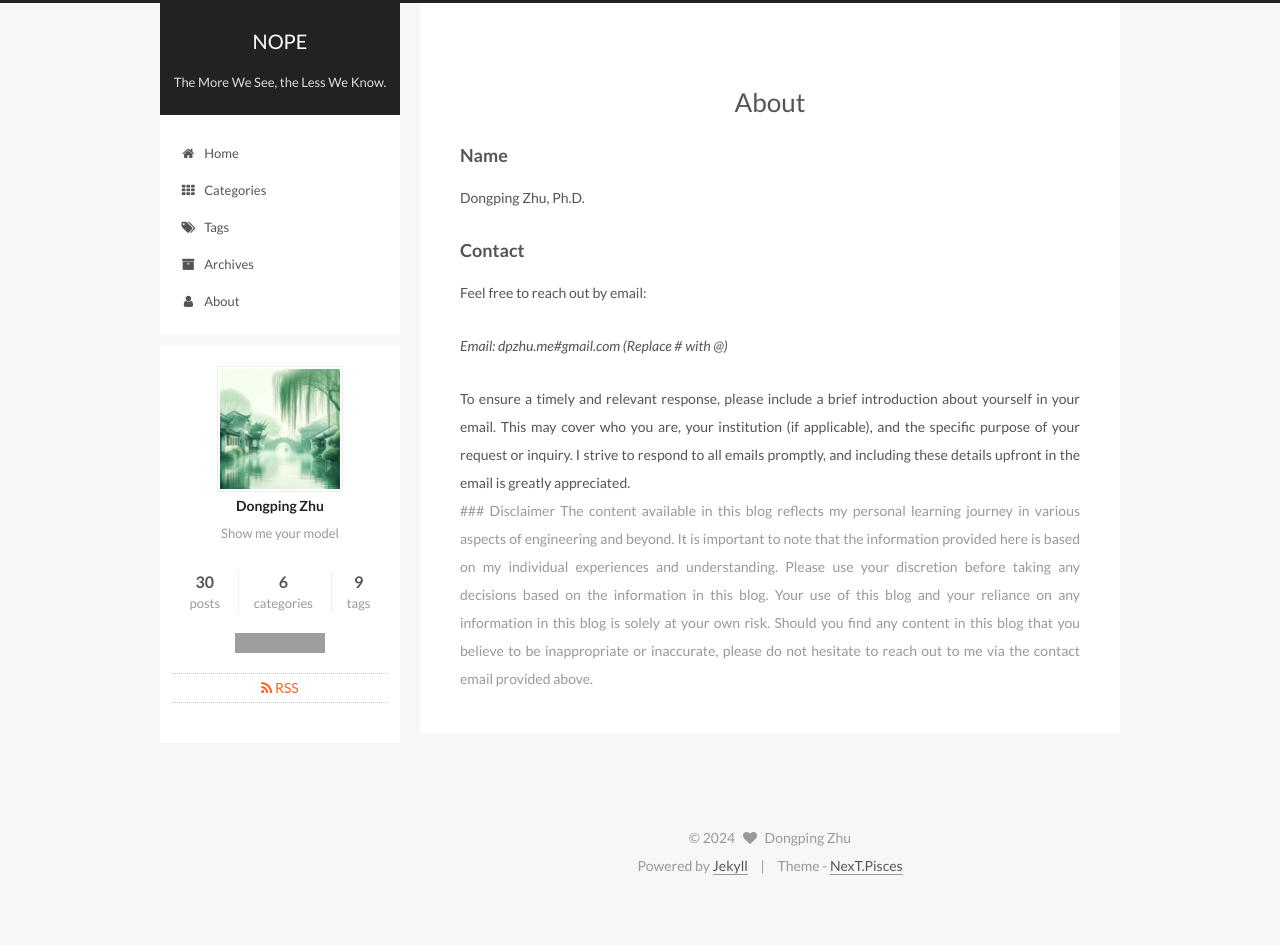
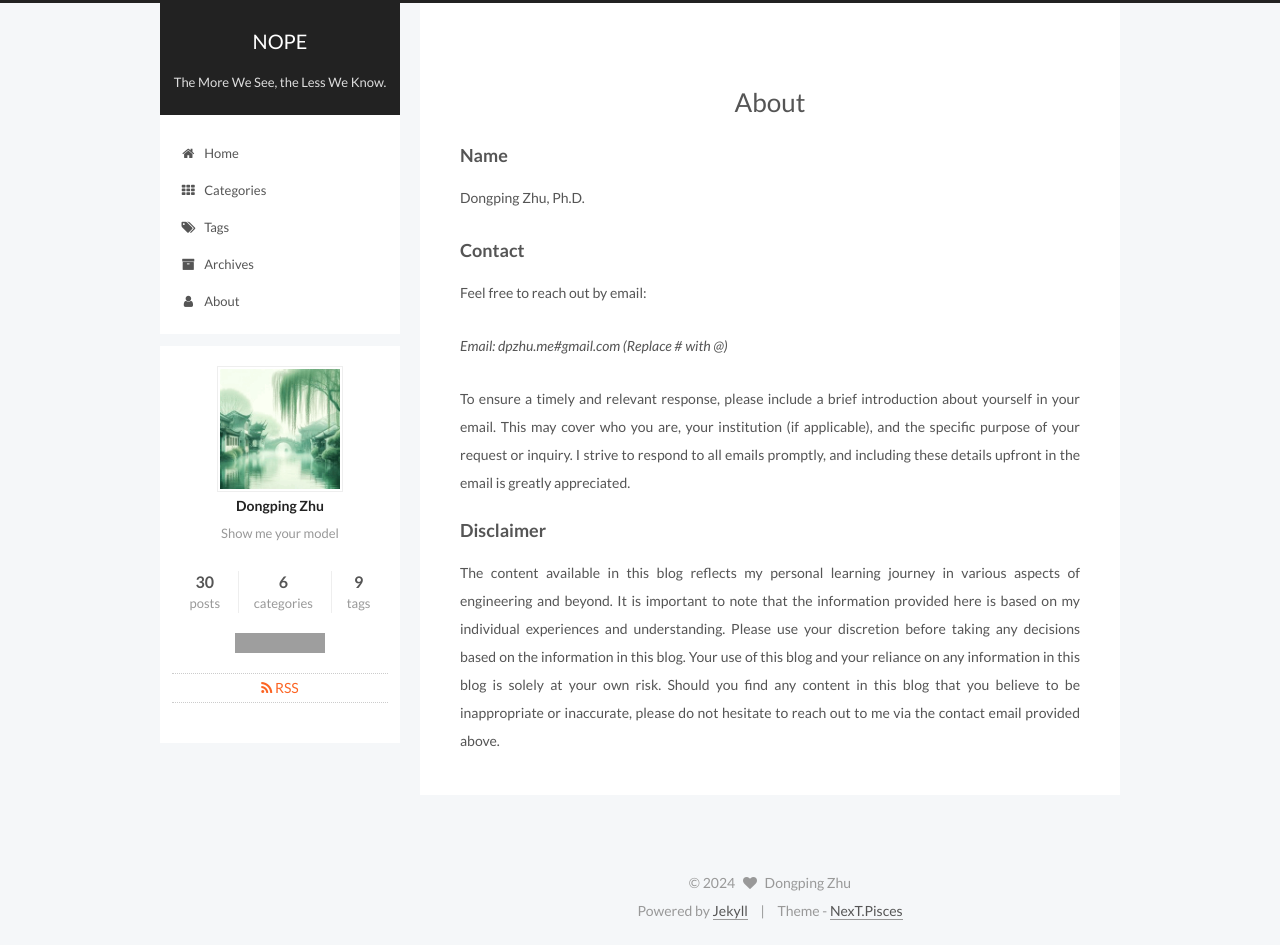
Before and after one commit to dpzhuX/dpzhux.github.io, a Jekyll site: the page built from about/index.md, in a window 1280 px wide. Built offline with Jekyll 4.4.1, drawn with Linux system fonts in a browser that asks for light colours; before the commit the page ends 900 px from its top, so only the background shows below that; grey boxes are pictures that could not be loaded.

Commit message:
Daily updates

```diff
--- a/about/index.md
+++ b/about/index.md
@@ -16,9 +16,6 @@ Feel free to reach out by email:
 
 <div align="justify">To ensure a timely and relevant response, please include a brief introduction about yourself in your email. This may cover who you are, your institution (if applicable), and the specific purpose of your request or inquiry. I strive to respond to all emails promptly, and including these details upfront in the email is greatly appreciated.</div>
 
-<div align="justify" style="color:#999999;">
-
 ### Disclaimer
 
-The content available in this blog reflects my personal learning journey in various aspects of engineering and beyond. It is important to note that the information provided here is based on my individual experiences and understanding. Please use your discretion before taking any decisions based on the information in this blog. Your use of this blog and your reliance on any information in this blog is solely at your own risk. Should you find any content in this blog that you believe to be inappropriate or inaccurate, please do not hesitate to reach out to me via the contact email provided above.
-</div>
+<div align="justify">The content available in this blog reflects my personal learning journey in various aspects of engineering and beyond. It is important to note that the information provided here is based on my individual experiences and understanding. Please use your discretion before taking any decisions based on the information in this blog. Your use of this blog and your reliance on any information in this blog is solely at your own risk. Should you find any content in this blog that you believe to be inappropriate or inaccurate, please do not hesitate to reach out to me via the contact email provided above. </div>
```
Also changed, not shown: _posts/2015-11-04-ansys-welding-thermal-expansion.md (+1 -1 lines).
